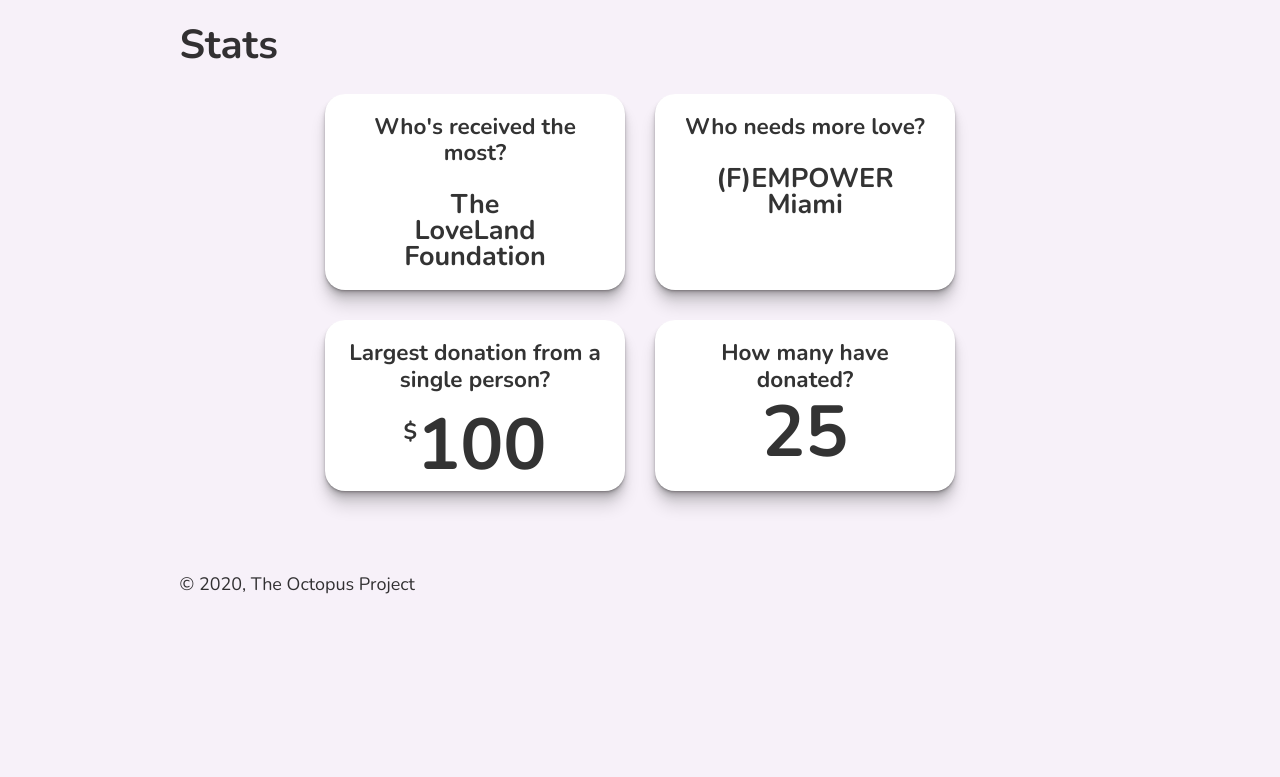
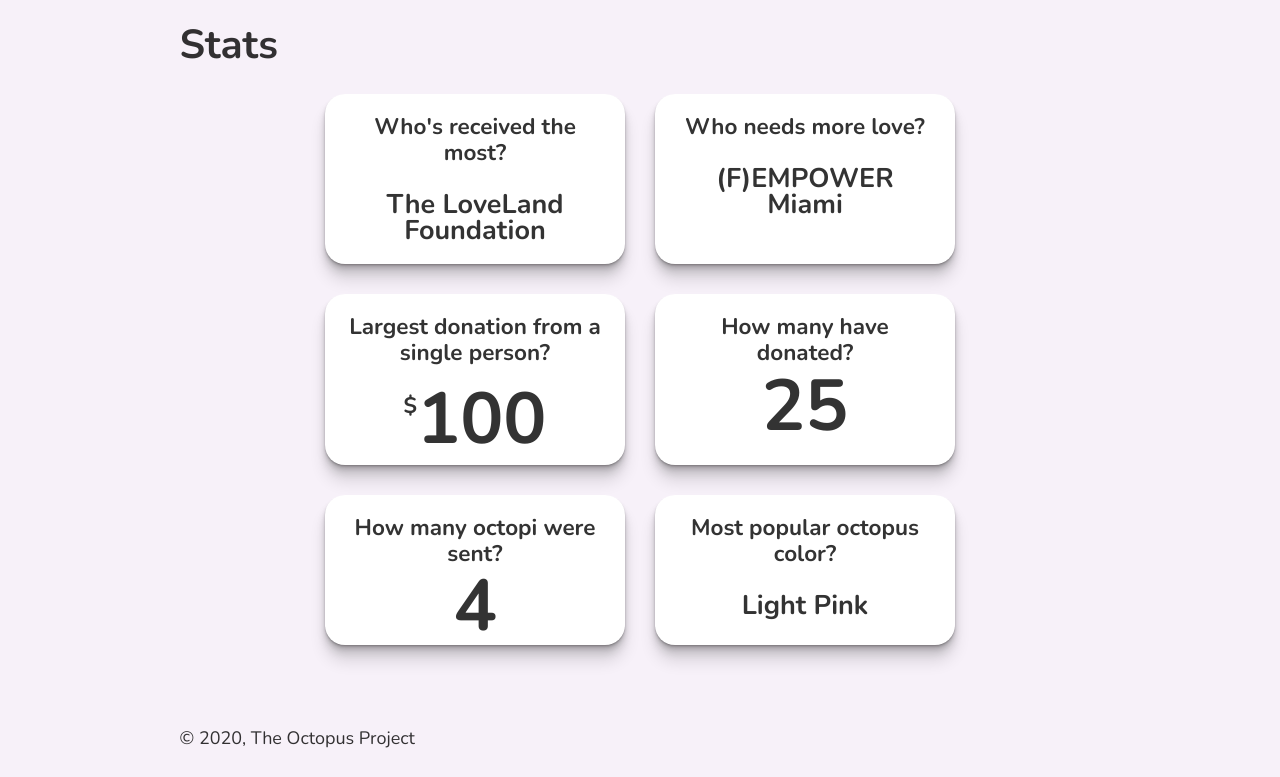
Before and after one commit to lucasgrinspan/the-octopus-project, a Gatsby site: page /stats in a window 1280 px wide. Shown: the part 136-913 px from the top of the page. Before the commit the page ends 800 px from the top, so only its background shows below. Built offline with nearby package versions, Linux system fonts and the light colour scheme; Gatsby itself is replaced by a stand-in of ours.

Commit message:
added new stats

```diff
--- a/src/components/stat-card.css
+++ b/src/components/stat-card.css
@@ -25,6 +25,7 @@
   text-align: center;
   font-size: 1.5rem;
   margin-bottom: 0;
+  text-transform: capitalize;
 }
 .stat-card-value.dollar-amount {
   font-size: 4rem;
--- a/src/components/stat-card.js
+++ b/src/components/stat-card.js
@@ -13,7 +13,6 @@ const StatCard = ({ title, value, unit, isNum }) => {
           flexDirection: "row",
           alignItems: "center",
           justifyContent: "center",
-          width: "min-content",
         }}
       >
         {unit ? <p className="stat-card-unit">{unit}</p> : null}
--- /dev/null
+++ b/src/data/octopi.js
@@ -0,0 +1,86 @@
+export const OCTOPI = [
+  {
+    color: "yellow",
+    sent: true,
+  },
+  {
+    color: "maroon",
+    sent: true,
+  },
+  {
+    color: "orange",
+    sent: true,
+  },
+  {
+    color: "light pink",
+    sent: true,
+  },
+  {
+    color: "maroon",
+    sent: false,
+  },
+  {
+    color: "lilac",
+    sent: false,
+  },
+  {
+    color: "white",
+    sent: false,
+  },
+  {
+    color: "coral",
+    sent: false,
+  },
+  {
+    color: "hot pink",
+    sent: false,
+  },
+  {
+    color: "orange",
+    sent: false,
+  },
+  {
+    color: "teal",
+    sent: false,
+  },
+  {
+    color: "light pink",
+    sent: false,
+  },
+  {
+    color: "light blue",
+    sent: false,
+  },
+  {
+    color: "light blue",
+    sent: false,
+  },
+  {
+    color: "light pink",
+    sent: false,
+  },
+  {
+    color: "lavender",
+    sent: false,
+  },
+  {
+    color: "maroon",
+    sent: false,
+  },
+  {
+    color: "lavender",
+    sent: false,
+  },
+  {
+    color: "blue",
+    sent: false,
+  },
+  {
+    color: "orange",
+    sent: false,
+  },
+  {
+    color: "light pink",
+    sent: false,
+  },
+]
--- a/src/pages/stats.js
+++ b/src/pages/stats.js
@@ -5,6 +5,7 @@ import SEO from "../components/seo"
 import StatCard from "../components/stat-card"
 import charities from "../data/charities"
 import { DONATIONS } from "../data/donations"
+import { OCTOPI } from "../data/octopi"
 
 let calculateDonationTable = (orgs, donations) => {
   // populate the donation table
@@ -17,7 +18,6 @@ let calculateDonationTable = (orgs, donations) => {
     if (orgs.includes(donation.org)) {
       donationTable[donation.org] += donation.amount
     } else {
-      console.log(donation)
     }
   })
   return donationTable
@@ -75,6 +75,37 @@ let countNumDonators = idDonationTable => {
   return Object.keys(idDonationTable).length
 }
 
+let countOctopiSent = octopi => {
+  let numSent = 0
+  octopi.forEach(octopus => {
+    if (octopus.sent) {
+      numSent++
+    }
+  })
+  return numSent
+}
+
+let calculateMostPopularOctopusColor = octopi => {
+  let octopusTable = {}
+  octopi.forEach(octopus => {
+    if (octopus.color in octopusTable) {
+      octopusTable[octopus.color]++
+    } else {
+      octopusTable[octopus.color] = 1
+    }
+  })
+
+  let mostPopularColor = ""
+  let maxColorRequested = 0
+  Object.keys(octopusTable).forEach(color => {
+    if (octopusTable[color] > maxColorRequested) {
+      maxColorRequested = octopusTable[color]
+      mostPopularColor = color
+    }
+  })
+  return mostPopularColor
+}
+
 const StatsPage = () => {
   const orgs = charities.map(charity => charity.name)
   const donationTable = calculateDonationTable(orgs, DONATIONS)
@@ -83,6 +114,8 @@ const StatsPage = () => {
   let smallestReceiver = findSmallestReceiver(donationTable)
   let largestDonation = findLargestDonation(idDonationTable)
   let numDonators = countNumDonators(idDonationTable)
+  let numOctopi = countOctopiSent(OCTOPI)
+  let mostPopularColor = calculateMostPopularOctopusColor(OCTOPI)
 
   return (
     <Layout>
@@ -105,6 +138,11 @@ const StatsPage = () => {
           isNum
         />
         <StatCard title="How many have donated?" value={numDonators} isNum />
+        <StatCard title="How many octopi were sent?" value={numOctopi} isNum />
+        <StatCard
+          title="Most popular octopus color?"
+          value={mostPopularColor}
+        />
       </div>
     </Layout>
   )
```
